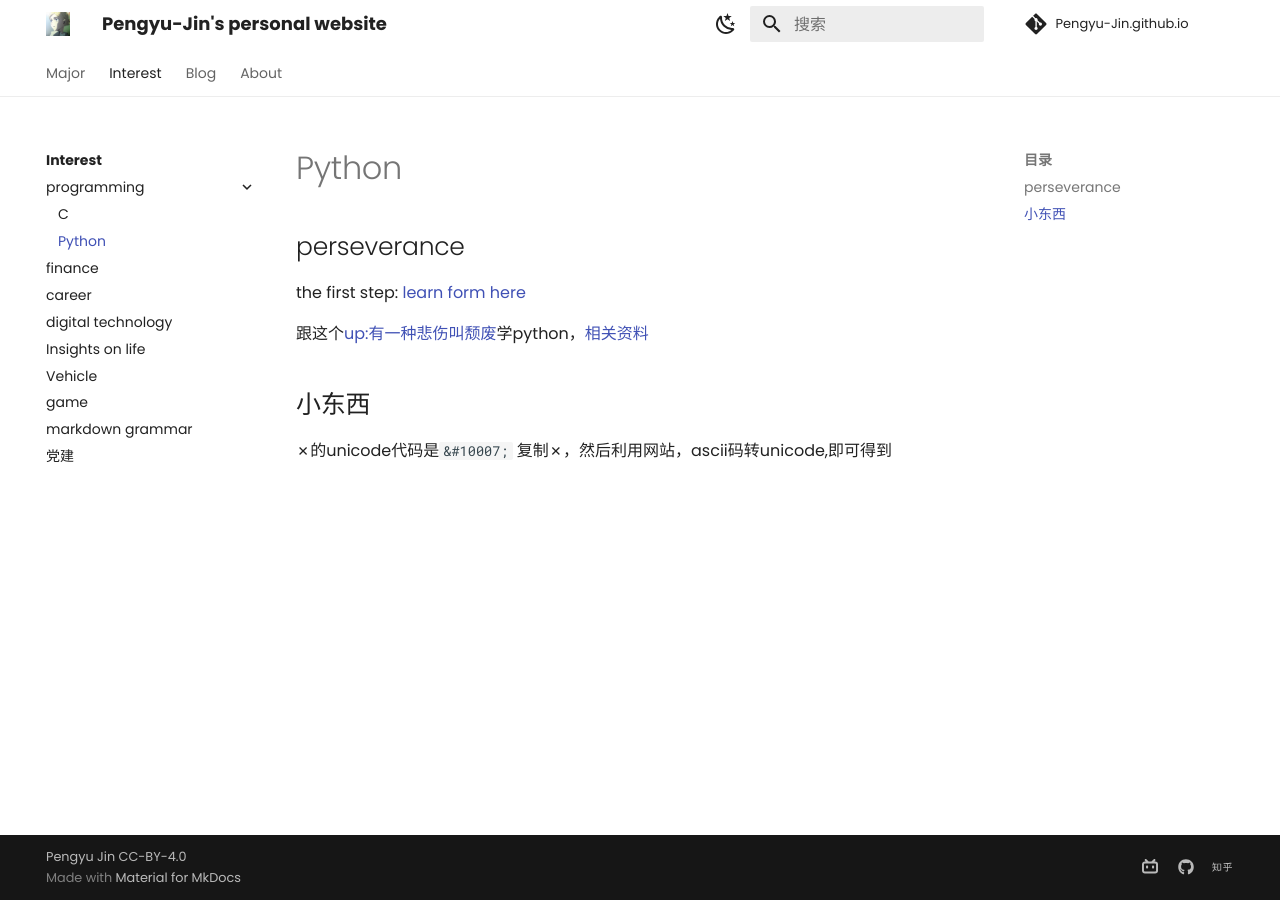
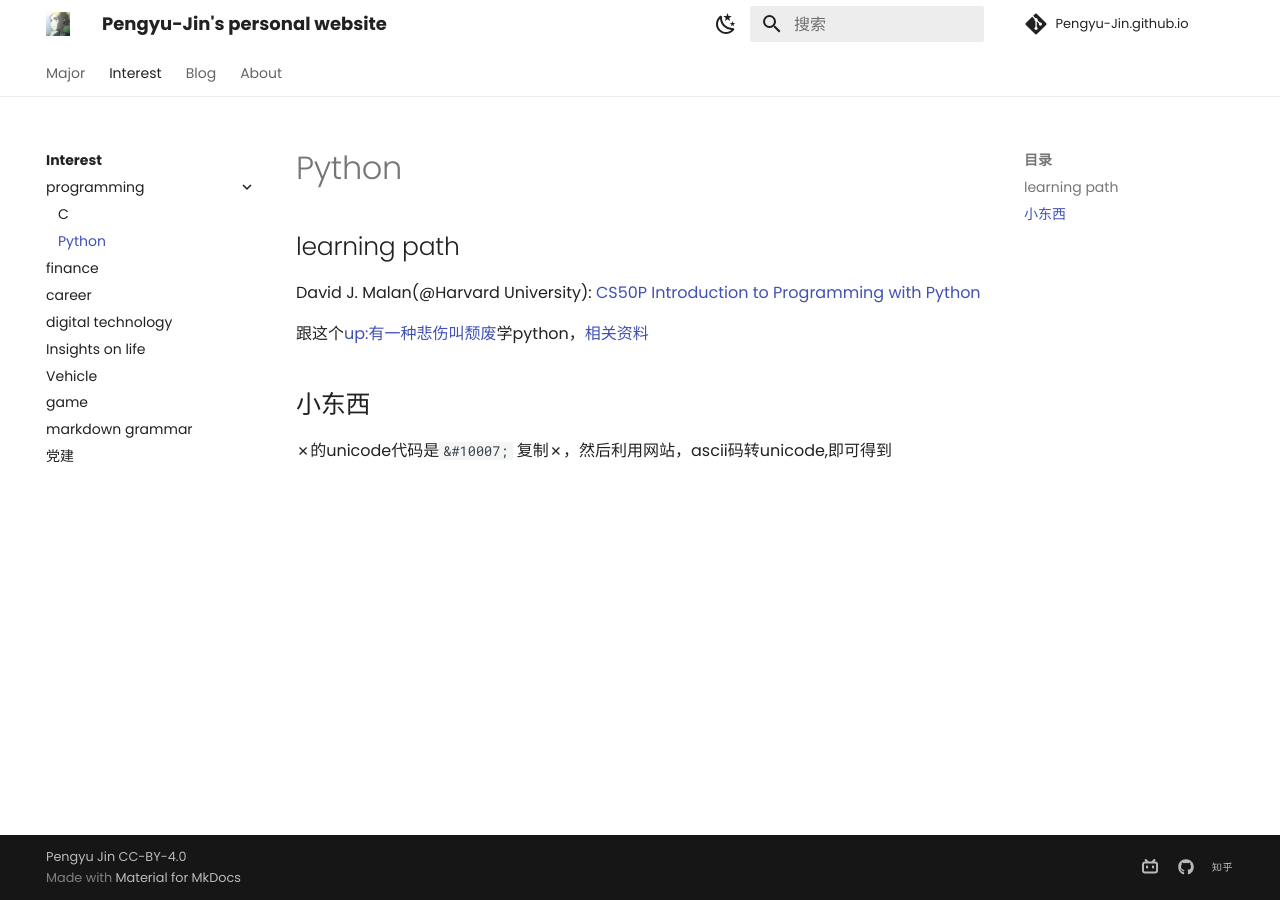
Before and after one commit to Pengyu-Jin/Pengyu-Jin.github.io, an MkDocs documentation site: the page built from docs/interest/programming/Python.md, in a window 1280 px wide. Built offline with MkDocs 1.6.1 and Material for MkDocs 9.7.7, drawn with Linux system fonts in a browser that asks for light colours; comment, search, counter and statistics services are not loaded.

Commit message:
20241202

```diff
--- a/docs/interest/programming/Python.md
+++ b/docs/interest/programming/Python.md
@@ -1,5 +1,5 @@
-## perseverance
-the first step: [learn form here](https://csdiy.wiki/%E7%BC%96%E7%A8%8B%E5%85%A5%E9%97%A8/MIT-Missing-Semester/){:target="_blank"}
+## learning path
+David J. Malan(@Harvard University): [CS50P Introduction to Programming with Python](https://csdiy.wiki/%E7%BC%96%E7%A8%8B%E5%85%A5%E9%97%A8/Python/CS50P/){:target="_blank"}
 
 跟这个[up:有一种悲伤叫颓废](https://space.bilibili.com/387821788?spm_id_from=333.999.0.0)学python，[相关资料](https://github.com/136108Haumea/my-manim/tree/master/book){:target="_blank}
 
```
